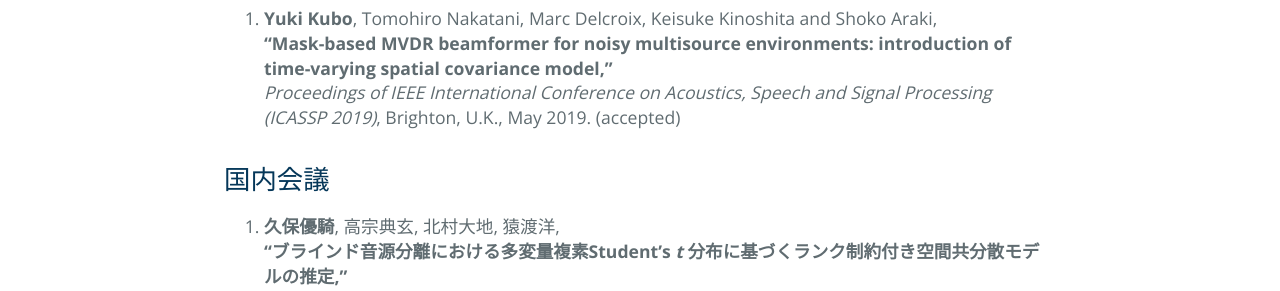
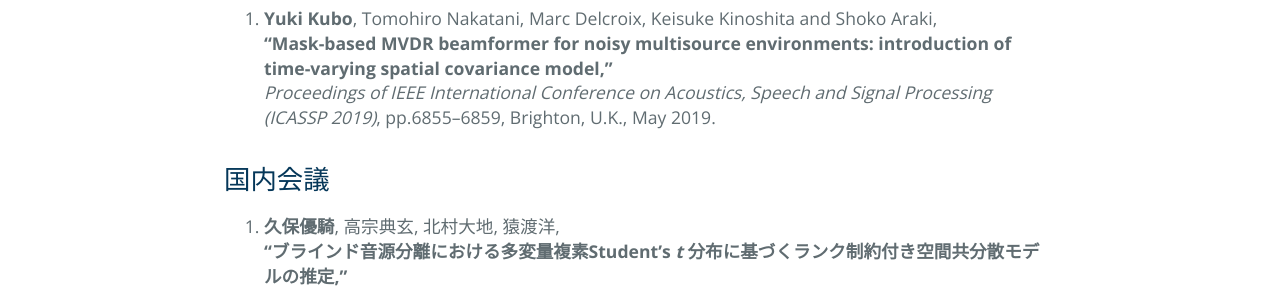
Before and after one commit to yuinityk/yuinityk.github.io, a Jekyll site: the page built from index.md, in a window 1280 px wide. Shown: the part 949-1240 px from the top of the page. Built offline with Jekyll 4.4.1, drawn with Linux system fonts in a browser that asks for light colours; the repository's description, which GitHub fills in, is left out.

Commit message:
ICASSP2019のページ情報を追加

```diff
--- a/index.md
+++ b/index.md
@@ -30,7 +30,7 @@ description: Email&#58 yuki_kubo [a(]t) ipc.i.u-tokyo.ac.jp
 
 1.  **Yuki Kubo**, Tomohiro Nakatani, Marc Delcroix, Keisuke Kinoshita and Shoko Araki,
     **“Mask-based MVDR beamformer for noisy multisource environments: introduction of time-varying spatial covariance model,"**
-    _Proceedings of IEEE International Conference on Acoustics, Speech and Signal Processing (ICASSP 2019)_, Brighton, U.K., May 2019. (accepted)
+    _Proceedings of IEEE International Conference on Acoustics, Speech and Signal Processing (ICASSP 2019)_, pp.6855--6859, Brighton, U.K., May 2019.
 
 ## 国内会議
 
```
Also changed, not shown: index_en.md (+1 -1 lines), 2 other files.
